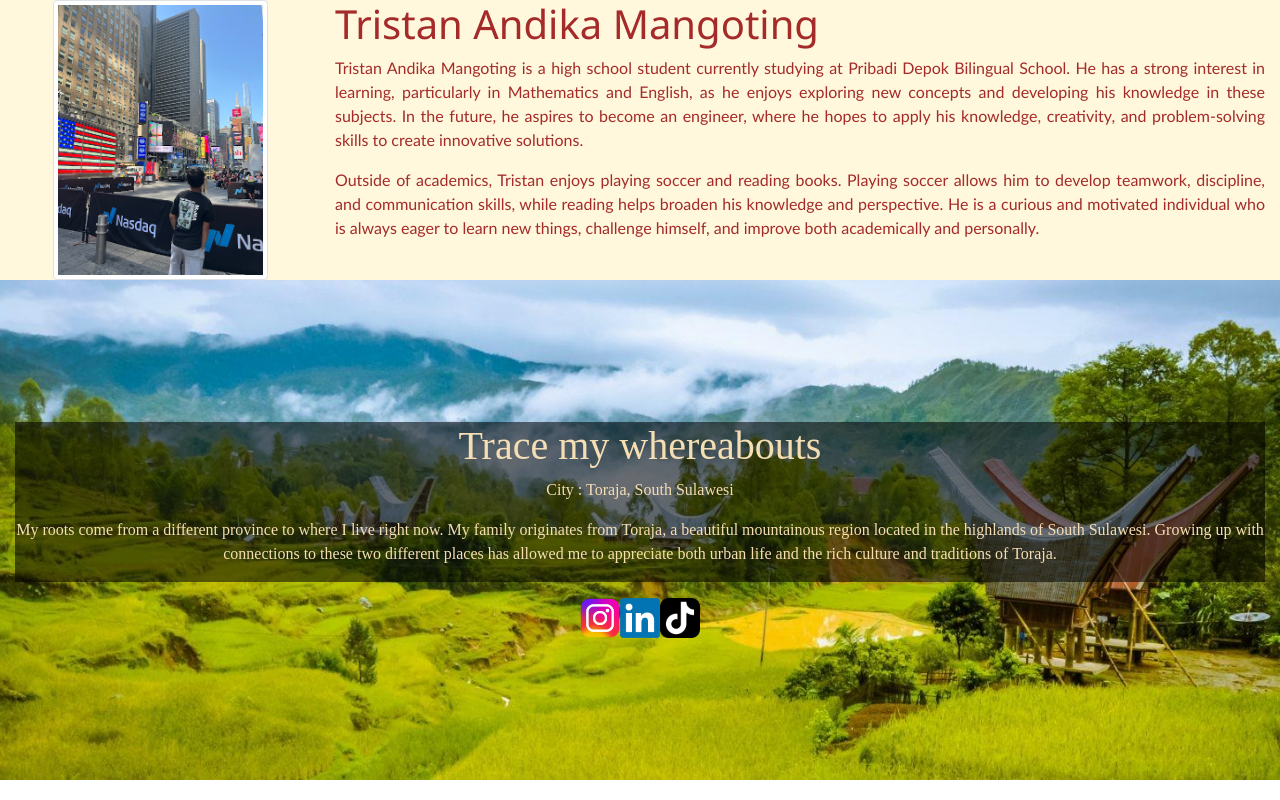
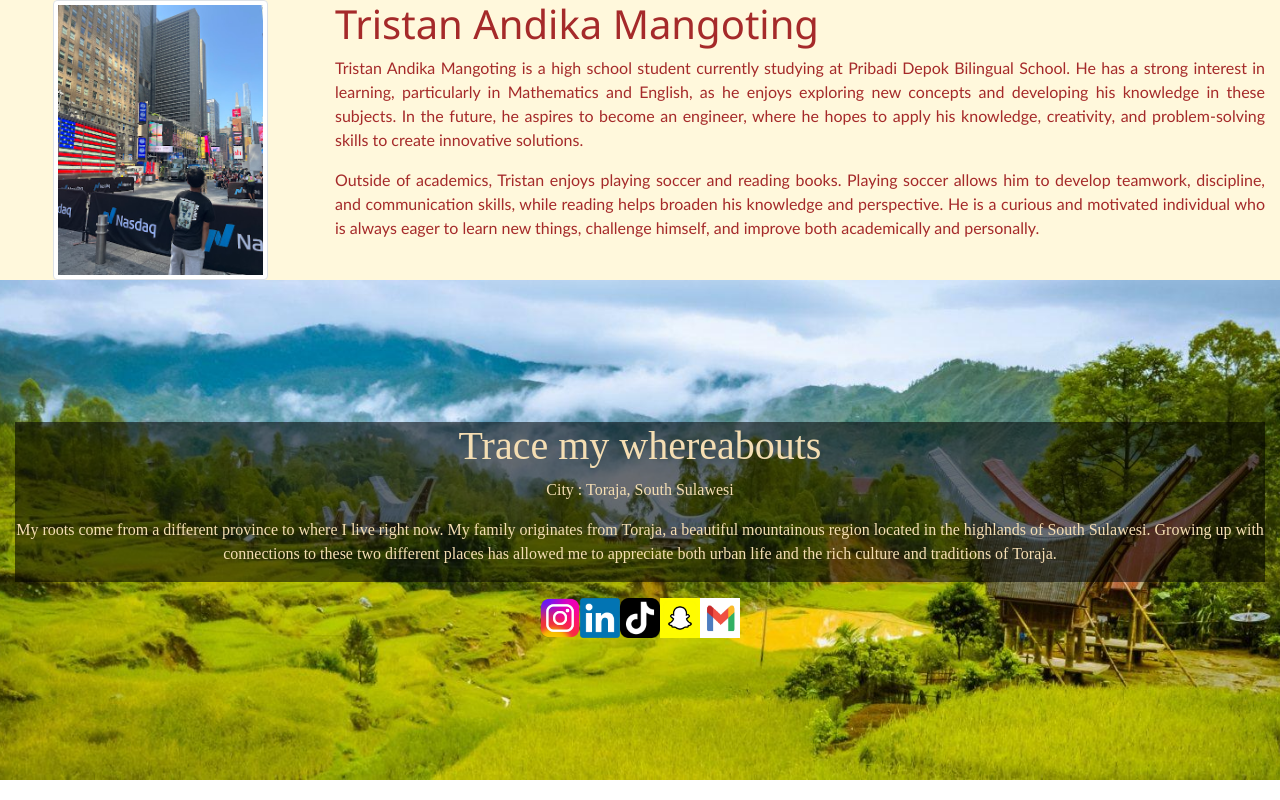
Before and after one commit to tristansma25/Tristan.sma25, a plain HTML site: page Personal-Tristan/index.html in a window 1280 px wide. Drawn offline with nearby package versions, Linux system fonts and the light colour scheme.

Commit message:
Bismillah

```diff
--- a/Personal-Tristan/index.html
+++ b/Personal-Tristan/index.html
@@ -44,6 +44,12 @@
         <a href="https://tiktok.com/trist4nnd1ka" target="_blank">
             <img src="/Personal-Tristan/tiktok.webp" alt="" style="width: 40px; height: 40px;">
         </a>
+        <a href="https://www.snapchat.com/add/trisusssss" target="_blank">
+            <img src="/Personal-Tristan/snapchat.jpeg" alt="" style="width: 40px; height: 40px; object-fit: cover;">
+        </a>
+        <a href="mailto:mangotingtristan31@gmail.com" target="_blank">
+            <img src="/Personal-Tristan/Gmail.jpeg" alt="" style="width: 40px; height: 40px;">
+        </a>
     </div>
 
     </div>
```
Also changed, not shown: Personal-Tristan/Gmail.jpeg (added), Personal-Tristan/snapchat.jpeg (added).
